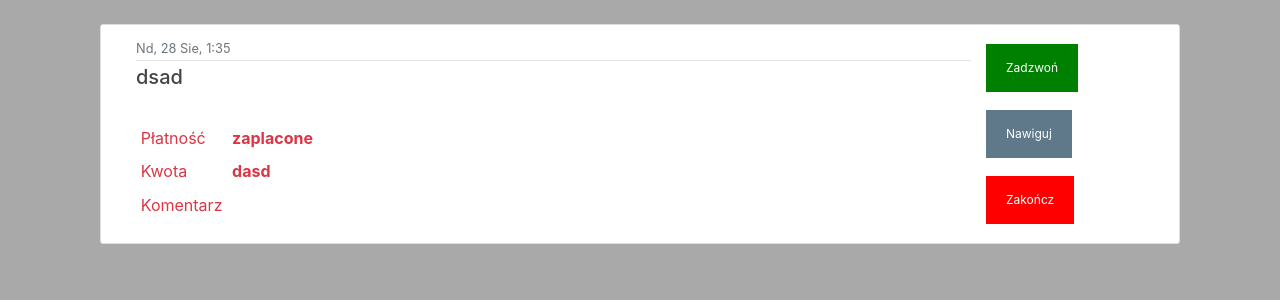
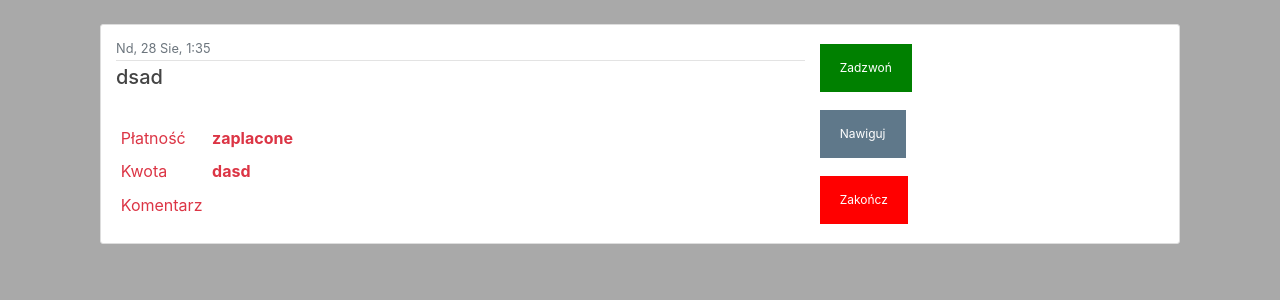
Before and after one commit to fashionkilla5000/PracaDyplomowa, a Django app: page /post/trasa/ in a window 1280 px wide. Shown: the part 56-356 px from the top of the page. Run offline with Django 4.2, Linux system fonts and the light colour scheme; a user stored in the database is signed in; data comes from the database, SQL or seed files in the repository; some libraries are stand-ins or nearby versions.

Commit message:
Latest changes

```diff
--- a/posts/static/posts/main.css
+++ b/posts/static/posts/main.css
@@ -30,10 +30,11 @@ ul {
 
 .content-section {
   background: #ffffff;
-  padding: 10px 20px;
+  padding: 10px 0px;
   border: 1px solid #dddddd;
   border-radius: 3px;
   margin-bottom: 20px;
+  width:100%;
 }
 
 .article-title {
@@ -143,5 +144,5 @@ text-align: center;
 .przycisk{
   text-align: right;
   width:85px;
-  right: 6%;
+  right: 10%;
 }
--- a/posts/templates/posts/trasa.html
+++ b/posts/templates/posts/trasa.html
@@ -6,7 +6,7 @@
     {% if post.trasa %}
         <article class="media content-section">
 
-          <div class="col-sm-10">
+          <div class="col-sm-8">
             <div class="article-metadata">
               <small class="text-muted">{{ post.date|date:"D, d M, G:i" }}</small>
 
@@ -48,7 +48,7 @@
 
             <div class="przycisk">
                 <button class="button button2" onclick="javascript:location.href='tel:{{object.phone}}'">Zadzwoń</button>
-                <button class="button" onclick="javascript:location.href='https://www.google.com/maps/place/{{ object.adres }},+Olsztyn'">Nawiguj</button>
+                <button class="button" onclick="javascript:location.href='https://www.google.com/maps/place/{{ post.adres }},+Olsztyn'">Nawiguj</button>
                 <button class="button button1" onclick=javascript:location.href="/change-status-zakoncz?post_id={{post.id}}">Zakończ</button>
             </div>
 
```
